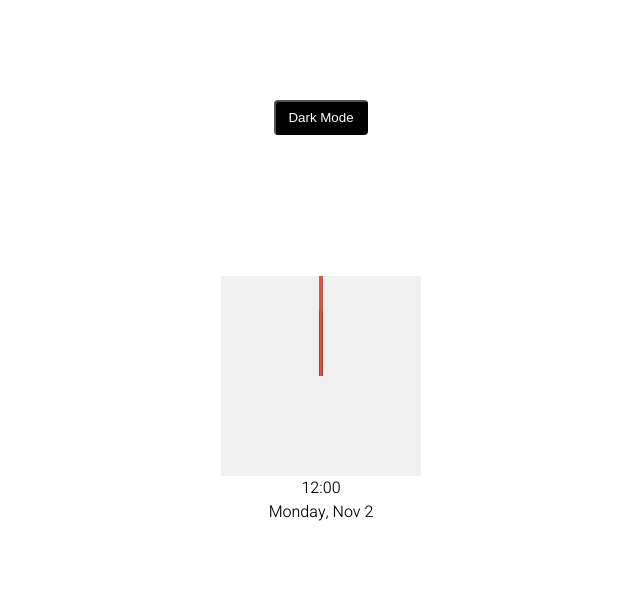
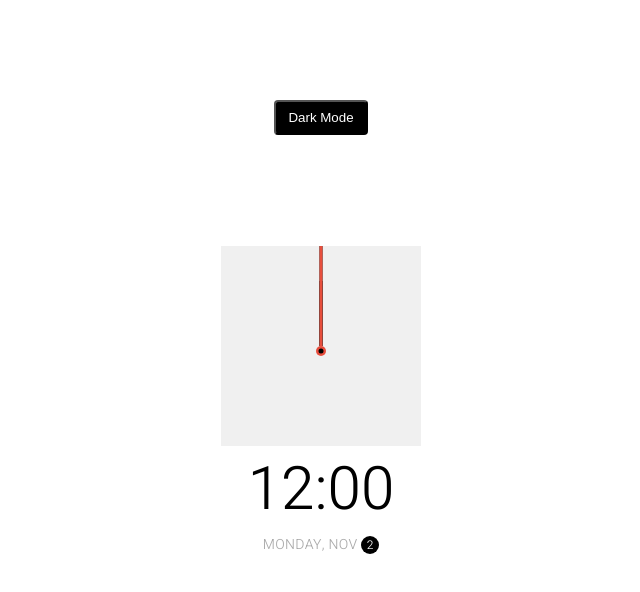
Before and after one commit to Gagandeep39/css-clock, a plain HTML site: page index.html in a window 1280 px wide. Shown: the whole page, without its empty margins (319-959 px from the left). Drawn offline with Linux system fonts and the light colour scheme.

Commit message:
Added more styling

```diff
--- a/style.css
+++ b/style.css
@@ -91,4 +91,49 @@ body {
 }
 
 .center-point {
+  background-color: #e74c3c;
+  width: 10px;
+  height: 10px;
+  position: absolute;
+  top: 50%;
+  left: 50%;
+  transform: translate(-50%);
+  border-radius: 50%;
 }
+
+.center-point::after {
+  content: '';
+  background-color: var(--primary-color);
+  width: 5px;
+  height: 5px;
+  position: absolute;
+  top: 50%;
+  left: 50%;
+  transform: translate(-50%, -50%);
+  border-radius: 50%;
+}
+
+.time {
+  font-size: 60px;
+}
+
+.date {
+  color: #aaa;
+  font-size: 14px;
+  letter-spacing: 0.3px;
+  text-transform: uppercase;
+}
+
+.date .circle {
+  background-color: var(--primary-color);
+  color: var(--secondary-color);
+  border-radius: 50%;
+  height: 18px;
+  width: 18px;
+  display: inline-flex;
+  justify-content: center;
+  align-items: center;
+  line-height: 18px;
+  transition: all 0.5s ease-in;
+  font-size: 12px;
+}
```
